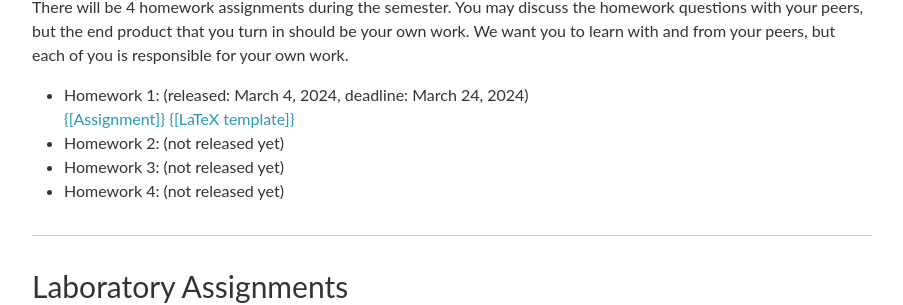
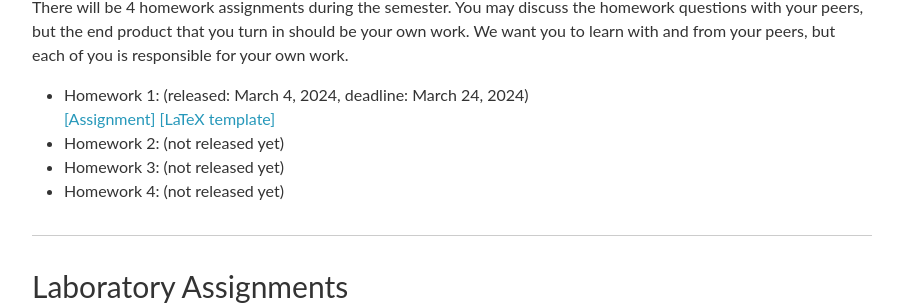
Before and after one commit to SEUML/ml-spring-2024, a Jekyll site: the page built from _pages/homework.md, in a window 1280 px wide and 1052 px high. Shown: the part 260-565 px from the top of the window, without its empty margins (188-1091 px from the left). Built offline with Jekyll 4.4.1, drawn with Linux system fonts in a browser that asks for light colours; nearby versions of some CDN libraries; comment, search, counter and statistics services are not loaded.

Commit message:
first commit

```diff
--- a/_pages/homework.md
+++ b/_pages/homework.md
@@ -10,7 +10,7 @@ There will be 4 homework assignments during the semester. You may discuss the ho
 
 - Homework 1: (released: March 4, 2024, deadline: March 24, 2024)
 <br>
-[{[Assignment]}]({{ "/assets/assignments/hw1/assignment_v1.pdf" | relative_url }}){:target="\_blank"}{:target="\_blank"}{:target="\_blank"} [{[LaTeX template]}]({{ "/assets/assignments/hw1/latex_v1.tex" | relative_url }}){:target="\_blank"}
+[[Assignment]]({{ "/assets/assignments/hw1/assignment_v1.pdf" | relative_url }}){:target="\_blank"}{:target="\_blank"}{:target="\_blank"} [[LaTeX template]]({{ "/assets/assignments/hw1/latex_v1.tex" | relative_url }}){:target="\_blank"}
 - Homework 2: (not released yet)
 - Homework 3: (not released yet)
 - Homework 4: (not released yet)
```
